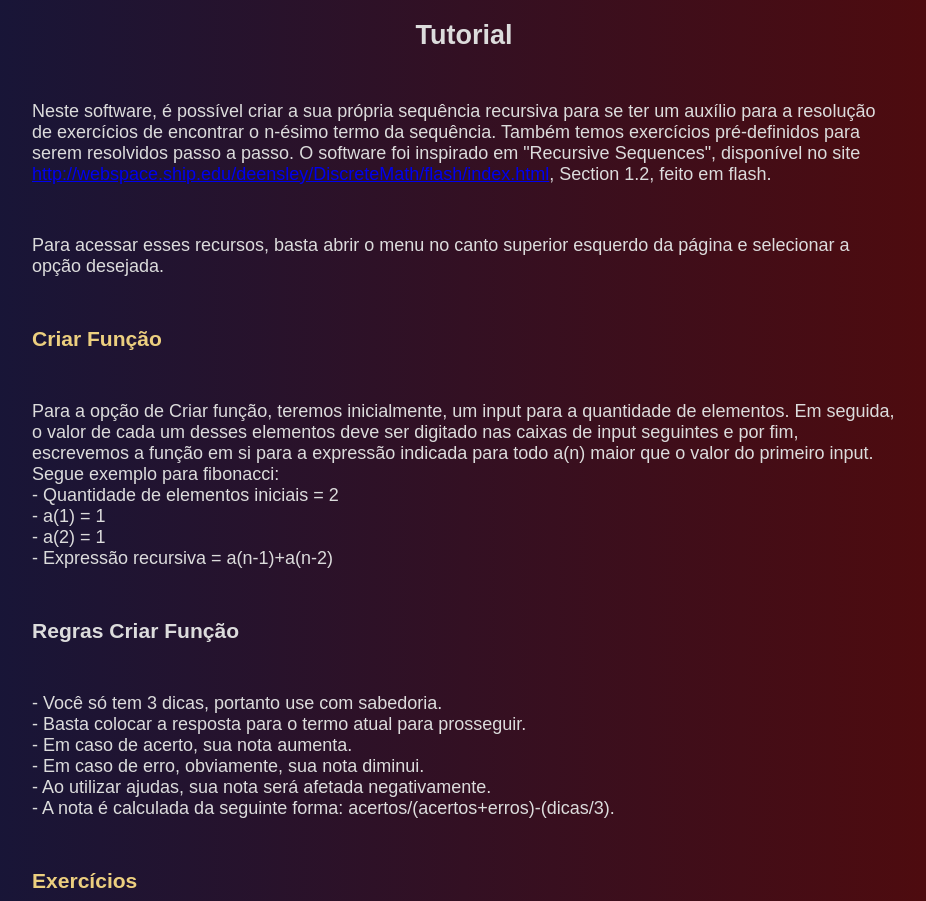
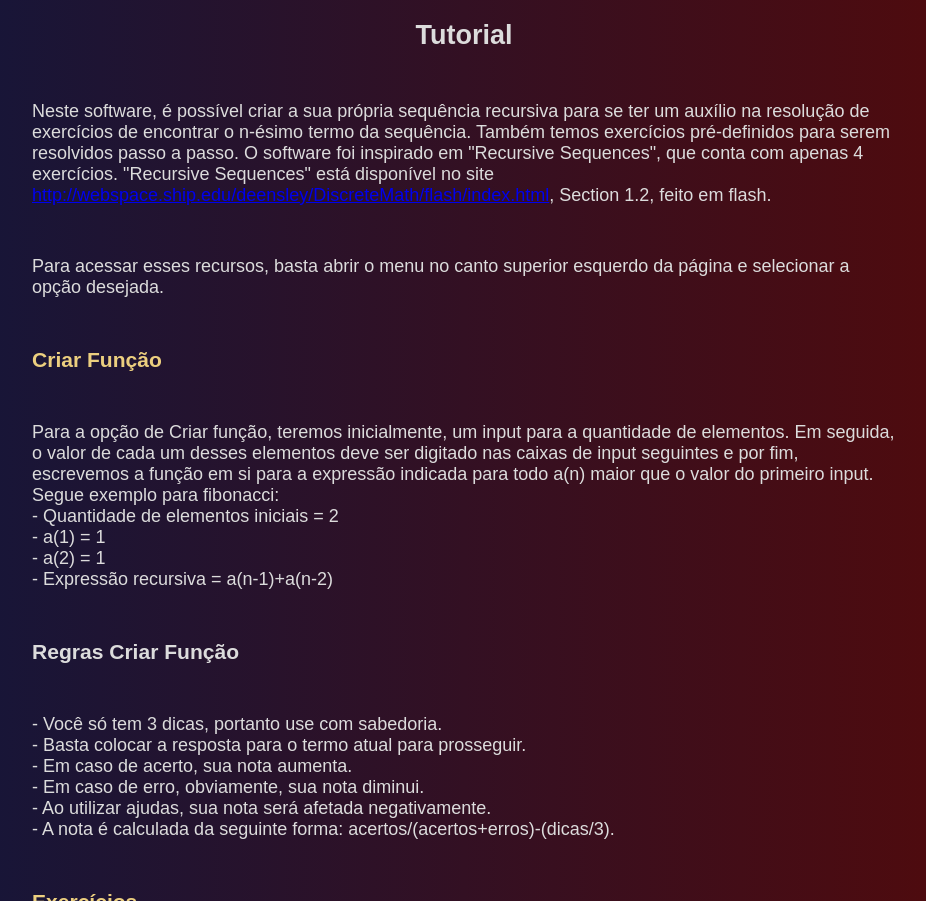
Before and after one commit to Pedenite/SPMD-Recursao, a plain HTML site: page index.html in a window 1280 px wide. Shown: the part 1816-2717 px from the top of the page, without its empty margins (176-1102 px from the left). Drawn offline with Linux system fonts and the light colour scheme.

Commit message:
Correções no Texto

```diff
--- a/index.html
+++ b/index.html
@@ -98,9 +98,10 @@
 
     <h2 class="doom" id="tutorial">Tutorial</h2>
     <p class="p">
-        Neste software, é possível criar a sua própria sequência recursiva para se ter um auxílio para a
+        Neste software, é possível criar a sua própria sequência recursiva para se ter um auxílio na
         resolução de exercícios de encontrar o n-ésimo termo da sequência. Também temos exercícios pré-definidos
-        para serem resolvidos passo a passo. O software foi inspirado em "Recursive Sequences", disponível no site
+        para serem resolvidos passo a passo. O software foi inspirado em "Recursive Sequences", que conta com apenas 4 exercícios.
+        "Recursive Sequences" está disponível no site
         <a href="http://webspace.ship.edu/deensley/DiscreteMath/flash/index.html">http://webspace.ship.edu/deensley/DiscreteMath/flash/index.html</a>, Section 1.2, feito em flash.
     </p>
     <p class="p">
```
